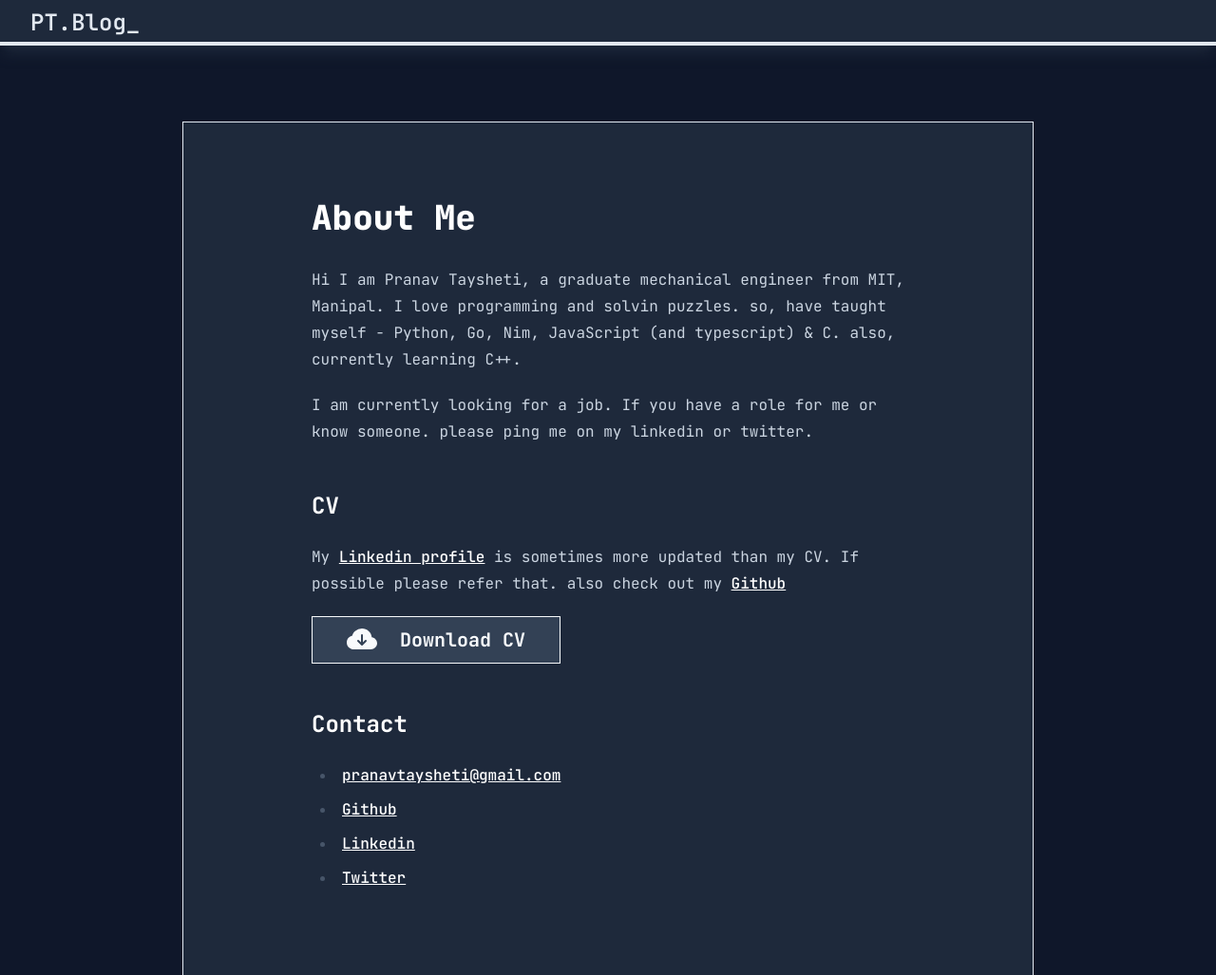
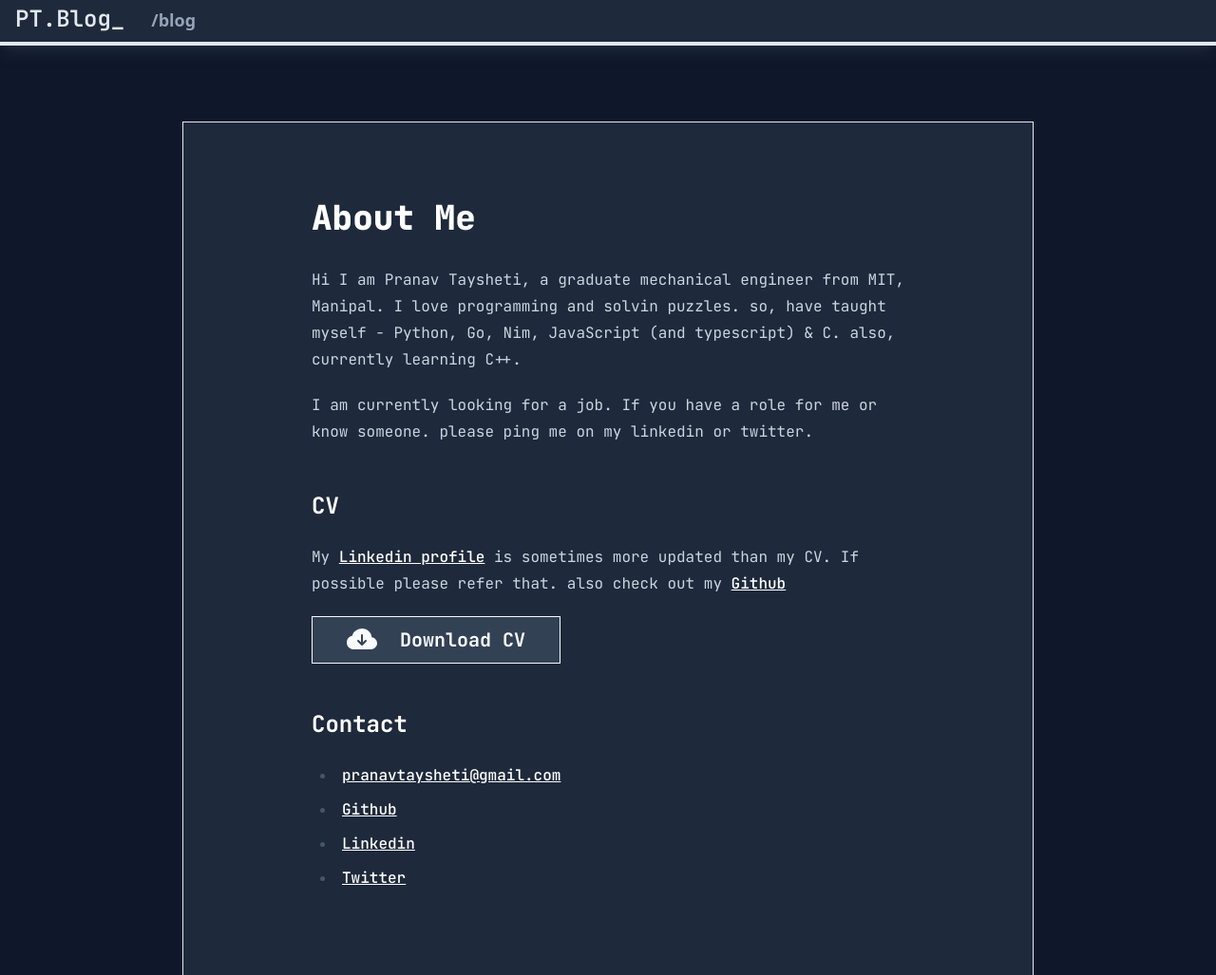
Before and after one commit to pranavtaysheti/pranavtaysheti.github.io, an Astro site: page / in a window 1280 px wide. Shown: the top 1027 px of the page at 95% size. Built offline with nearby package versions, Linux system fonts and the light colour scheme; Astro itself is replaced by a stand-in of ours.

Commit message:
right namingg convention

```diff
--- /dev/null
+++ b/src/components/NavLink.astro
@@ -0,0 +1,15 @@
+---
+interface Props {
+  link: string;
+}
+
+const pathName = new URL(Astro.request.url).pathname;
+const { link } = Astro.props;
+---
+
+<a
+  class={pathName === "/blog"
+    ? "font-bold text-slate-200 text-lg underline"
+    : "font-bold text-slate-400 text-lg"}
+  href={link}>{link}</a
+>
--- a/src/layouts/Chrome.astro
+++ b/src/layouts/Chrome.astro
@@ -1,9 +1,12 @@
 ---
+import NavLink from "@components/NavLink.astro";
+
 interface Props {
   title: string;
 }
 
 const { title } = Astro.props;
+const pathName = new URL(Astro.request.url).pathname;
 ---
 
 <!doctype html>
@@ -24,12 +27,14 @@ const { title } = Astro.props;
     <header
       class="bg-slate-800 w-full h-12 m-0 shadow-slate-800 shadow-lg border-solid border-b-4 border-slate-200"
     >
-      <nav class="flex gap-6 flex-row items-center m-0 h-12">
-        <span
-          class="text-slate-200 font-semibold font-JetBrains-Mono text-2xl justify-self-start p-8"
+      <nav class="flex gap-3 flex-row m-0 h-11 pt-1 items-baseline">
+        <a
+          class="text-slate-200 font-semibold font-JetBrains-Mono text-2xl px-4"
+          href="/"
         >
-          <a href="/"> PT.Blog_ </a>
-        </span>
+          PT.Blog_
+        </a>
+        <NavLink link="/blog" />
       </nav>
     </header>
     <main class="w-full h-fit">
--- a/src/pages/index.mdx
+++ b/src/pages/index.mdx
@@ -2,7 +2,7 @@
 layout: ../layouts/HomePage.astro
 title: Home
 ---
-import DownloadButton from "@components/download_button.astro"
+import DownloadButton from "@components/DownloadButton.astro"
 
 # About Me
 
```
Also changed, not shown: src/components/DownloadButton.astro (renamed from src/components/download_button.astro).
